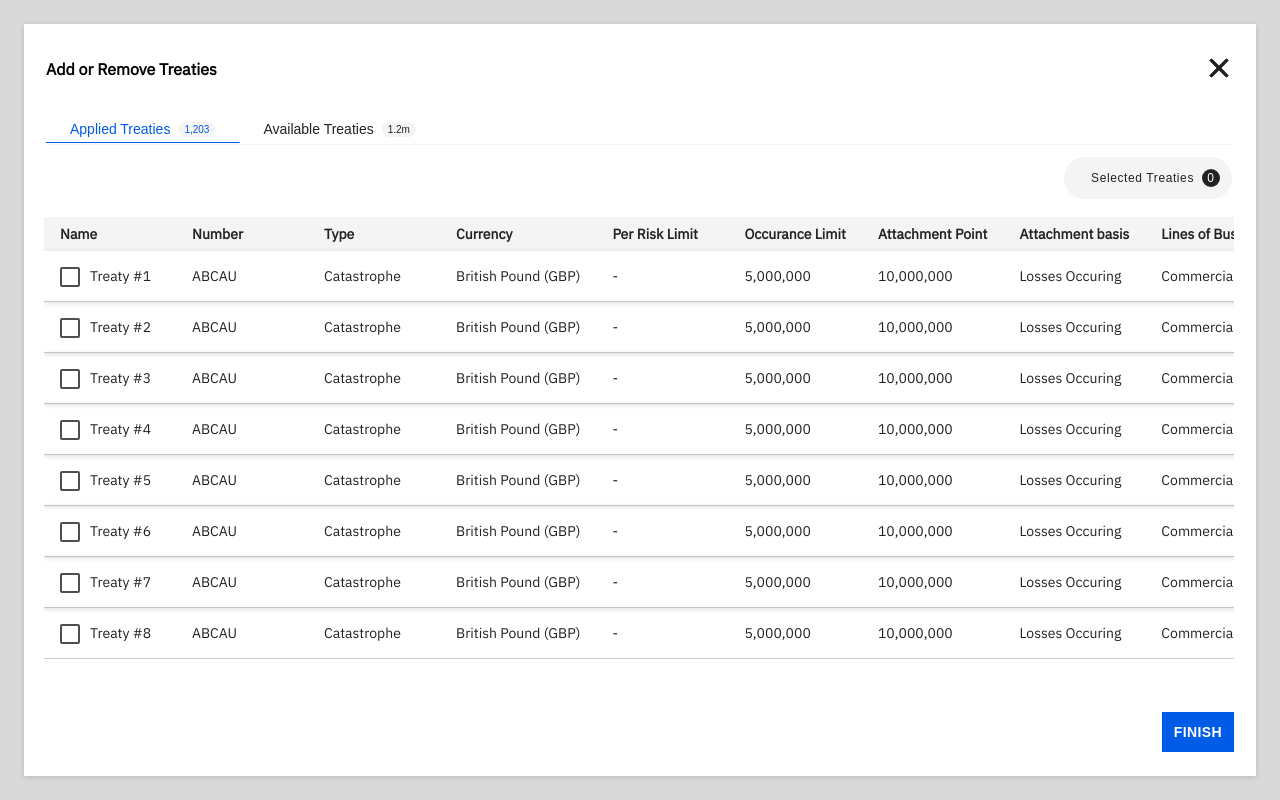
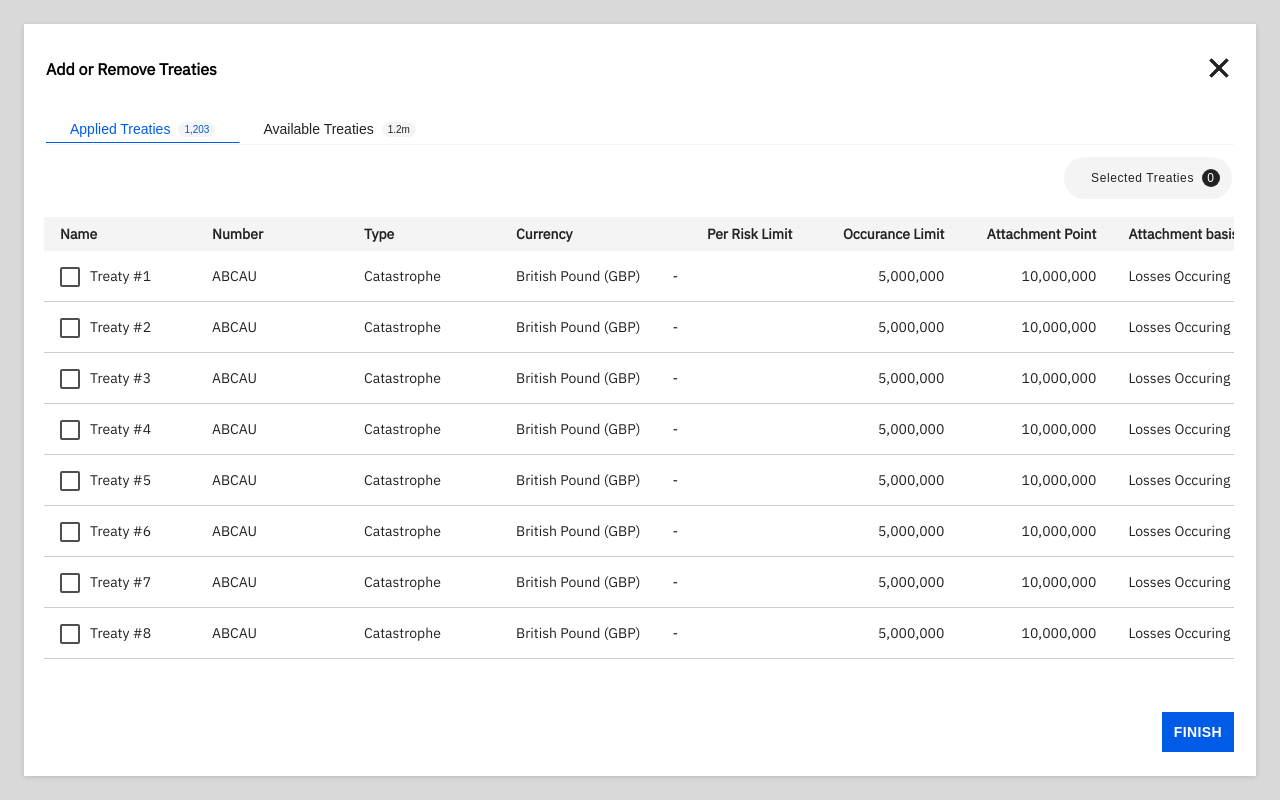
Before and after one commit to miketheo423/treaties-modal, a React (Create React App) app: page / in a window 1280 px wide. Built offline with nearby package versions, Linux system fonts and the light colour scheme.

Commit message:
adds some table tweaks

```diff
--- a/src/TreatiesModal/Treaty/Treaty.js
+++ b/src/TreatiesModal/Treaty/Treaty.js
@@ -43,8 +43,8 @@ const Treaty = ({ treaty, action }) => {
         <td>{treatyType}</td>
         <td>{currency}</td>
         <td>{perRiskLimit}</td>
-        <td>{occuranceLimit}</td>
-        <td>{attachmentPoint}</td>
+        <td align='right'>{occuranceLimit}</td>
+        <td align='right'>{attachmentPoint}</td>
         <td>{attachmentBasis}</td>
         <td>{lineOfBusiniess}</td>
         <td>{cedant}</td>
--- a/src/TreatiesModal/Treaty/Treaty.scss
+++ b/src/TreatiesModal/Treaty/Treaty.scss
@@ -2,7 +2,6 @@
   margin-bottom: 16px;
   align-items: center;
   border-bottom: 1px solid rgba(0, 0, 0, 0.2);
-  box-shadow: 0 1px 5px rgba(0, 0, 0, 0.15);
   padding: 16px;
   position: relative;
 
--- a/src/TreatiesModal/TreatyTable/TreatyTable.js
+++ b/src/TreatiesModal/TreatyTable/TreatyTable.js
@@ -21,16 +21,16 @@ function TreatyTable({ tab, action, treaties }) {
       <table className='table'>
         <thead>
           <tr className='table__header'>
-            <th className='title'>Name</th>
-            <th className='title'>Number</th>
-            <th className='title'>Type</th>
-            <th className='title'>Currency</th>
-            <th className='title'>Per Risk Limit</th>
-            <th className='title'>Occurance Limit</th>
-            <th className='title'>Attachment Point</th>
-            <th className='title'>Attachment basis</th>
-            <th className='title'>Lines of Business</th>
-            <th className='title'>Cedant</th>
+            <th align='left'>Name</th>
+            <th align='left'>Number</th>
+            <th align='left'>Type</th>
+            <th align='left'>Currency</th>
+            <th align='right'>Per Risk Limit</th>
+            <th align='right'>Occurance Limit</th>
+            <th align='right'>Attachment Point</th>
+            <th align='left'>Attachment basis</th>
+            <th align='left'>Lines of Business</th>
+            <th align='left'>Cedant</th>
           </tr>
         </thead>
         <tbody>{renderTreaties(treaties)}</tbody>
--- a/src/TreatiesModal/TreatyTable/TreatyTable.scss
+++ b/src/TreatiesModal/TreatyTable/TreatyTable.scss
@@ -133,11 +133,10 @@
 
     th,
     td {
-      text-align: left;
       font-size: 14px;
       color: $color-dark-grey;
       white-space: nowrap;
-      min-width: 100px;
+      min-width: 120px;
     }
 
     th {
```
